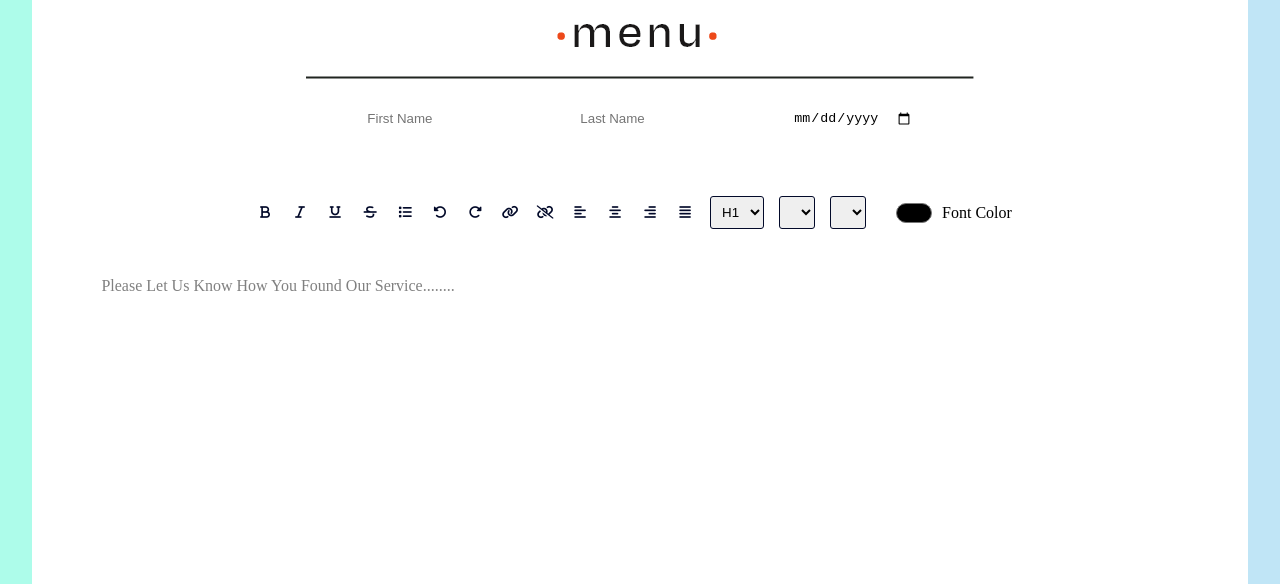
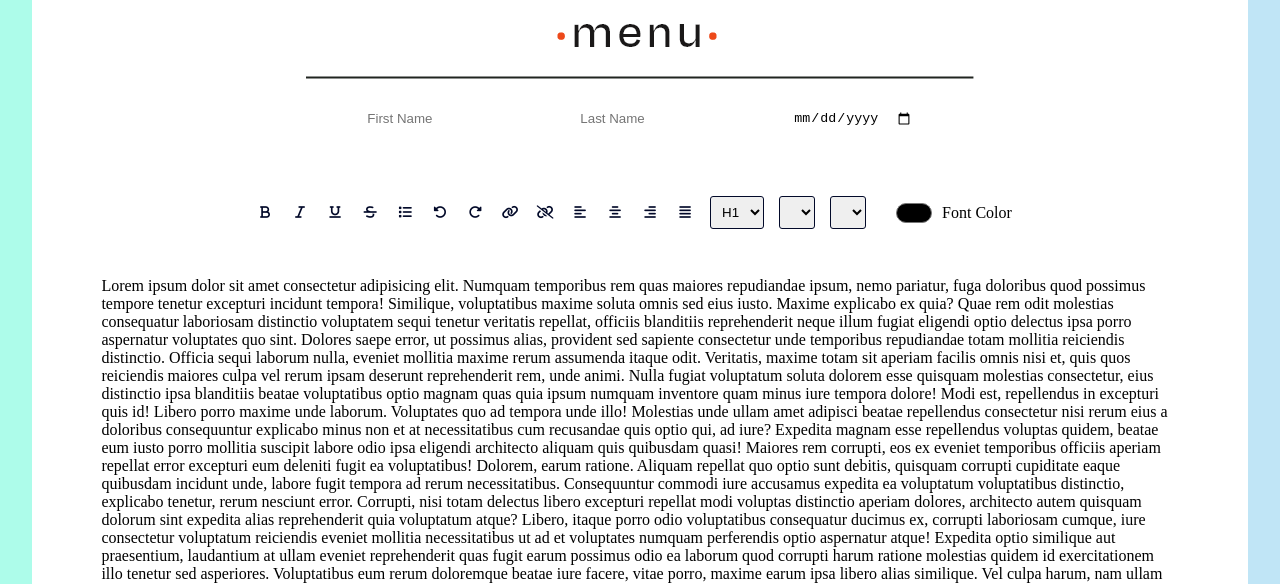
Before and after one commit to SaptakCr7/gather, a plain HTML site: page index.html in a window 1280 px wide. Shown: the part 168-752 px from the top of the page. Drawn offline with Linux system fonts and the light colour scheme.

Commit message:
Rich text Editor

```diff
--- a/index.html
+++ b/index.html
@@ -138,7 +138,65 @@
           id="text-input"
           contenteditable="true"
           data-placeholder="Please Let Us Know How You Found Our Service........"
-        ></div>
+        >
+          Lorem ipsum dolor sit amet consectetur adipisicing elit. Numquam
+          temporibus rem quas maiores repudiandae ipsum, nemo pariatur, fuga
+          doloribus quod possimus tempore tenetur excepturi incidunt tempora!
+          Similique, voluptatibus maxime soluta omnis sed eius iusto. Maxime
+          explicabo ex quia? Quae rem odit molestias consequatur laboriosam
+          distinctio voluptatem sequi tenetur veritatis repellat, officiis
+          blanditiis reprehenderit neque illum fugiat eligendi optio delectus
+          ipsa porro aspernatur voluptates quo sint. Dolores saepe error, ut
+          possimus alias, provident sed sapiente consectetur unde temporibus
+          repudiandae totam mollitia reiciendis distinctio. Officia sequi
+          laborum nulla, eveniet mollitia maxime rerum assumenda itaque odit.
+          Veritatis, maxime totam sit aperiam facilis omnis nisi et, quis quos
+          reiciendis maiores culpa vel rerum ipsam deserunt reprehenderit rem,
+          unde animi. Nulla fugiat voluptatum soluta dolorem esse quisquam
+          molestias consectetur, eius distinctio ipsa blanditiis beatae
+          voluptatibus optio magnam quas quia ipsum numquam inventore quam minus
+          iure tempora dolore! Modi est, repellendus in excepturi quis id!
+          Libero porro maxime unde laborum. Voluptates quo ad tempora unde illo!
+          Molestias unde ullam amet adipisci beatae repellendus consectetur nisi
+          rerum eius a doloribus consequuntur explicabo minus non et at
+          necessitatibus cum recusandae quis optio qui, ad iure? Expedita magnam
+          esse repellendus voluptas quidem, beatae eum iusto porro mollitia
+          suscipit labore odio ipsa eligendi architecto aliquam quis quibusdam
+          quasi! Maiores rem corrupti, eos ex eveniet temporibus officiis
+          aperiam repellat error excepturi eum deleniti fugit ea voluptatibus!
+          Dolorem, earum ratione. Aliquam repellat quo optio sunt debitis,
+          quisquam corrupti cupiditate eaque quibusdam incidunt unde, labore
+          fugit tempora ad rerum necessitatibus. Consequuntur commodi iure
+          accusamus expedita ea voluptatum voluptatibus distinctio, explicabo
+          tenetur, rerum nesciunt error. Corrupti, nisi totam delectus libero
+          excepturi repellat modi voluptas distinctio aperiam dolores,
+          architecto autem quisquam dolorum sint expedita alias reprehenderit
+          quia voluptatum atque? Libero, itaque porro odio voluptatibus
+          consequatur ducimus ex, corrupti laboriosam cumque, iure consectetur
+          voluptatum reiciendis eveniet mollitia necessitatibus ut ad et
+          voluptates numquam perferendis optio aspernatur atque! Expedita optio
+          similique aut praesentium, laudantium at ullam eveniet reprehenderit
+          quas fugit earum possimus odio ea laborum quod corrupti harum ratione
+          molestias quidem id exercitationem illo tenetur sed asperiores.
+          Voluptatibus eum rerum doloremque beatae iure facere, vitae porro,
+          maxime earum ipsa libero alias similique. Vel culpa harum, nam ullam
+          minus dolore non rerum, nobis sunt quas eius quos voluptatem.
+          Distinctio, ipsum, sit alias ut quas voluptatibus, aut harum id error
+          quasi doloribus adipisci et dolor minus voluptatem nihil odit. Magni
+          minima quidem, dolores illum, similique eaque id velit deserunt
+          assumenda fuga totam temporibus, autem perspiciatis neque sint impedit
+          laudantium? Nostrum exercitationem, reiciendis quidem quam sint
+          dolores eos. Corporis sint dolor ipsa nostrum tempore veritatis
+          incidunt distinctio odio obcaecati iusto quis accusantium velit
+          excepturi, assumenda, minus aliquam debitis repellendus quam unde
+          mollitia cumque. Aliquam maxime quos sequi culpa repellendus eum quia
+          optio inventore suscipit sapiente est, quod autem quae nihil
+          reprehenderit. Nisi amet perferendis explicabo qui ratione deleniti
+          dolorum optio in magni natus, odio similique eligendi voluptatibus
+          laboriosam itaque. Tempora ipsam veniam ut voluptatum neque debitis
+          pariatur tempore, possimus repellat delectus sit velit vero dolorum!
+          Explicabo sint temporibus eos ex?
+        </div>
         <button class="btn" onclick="print()">📃 Generate PDF</button>
       </div>
     </div>
```
